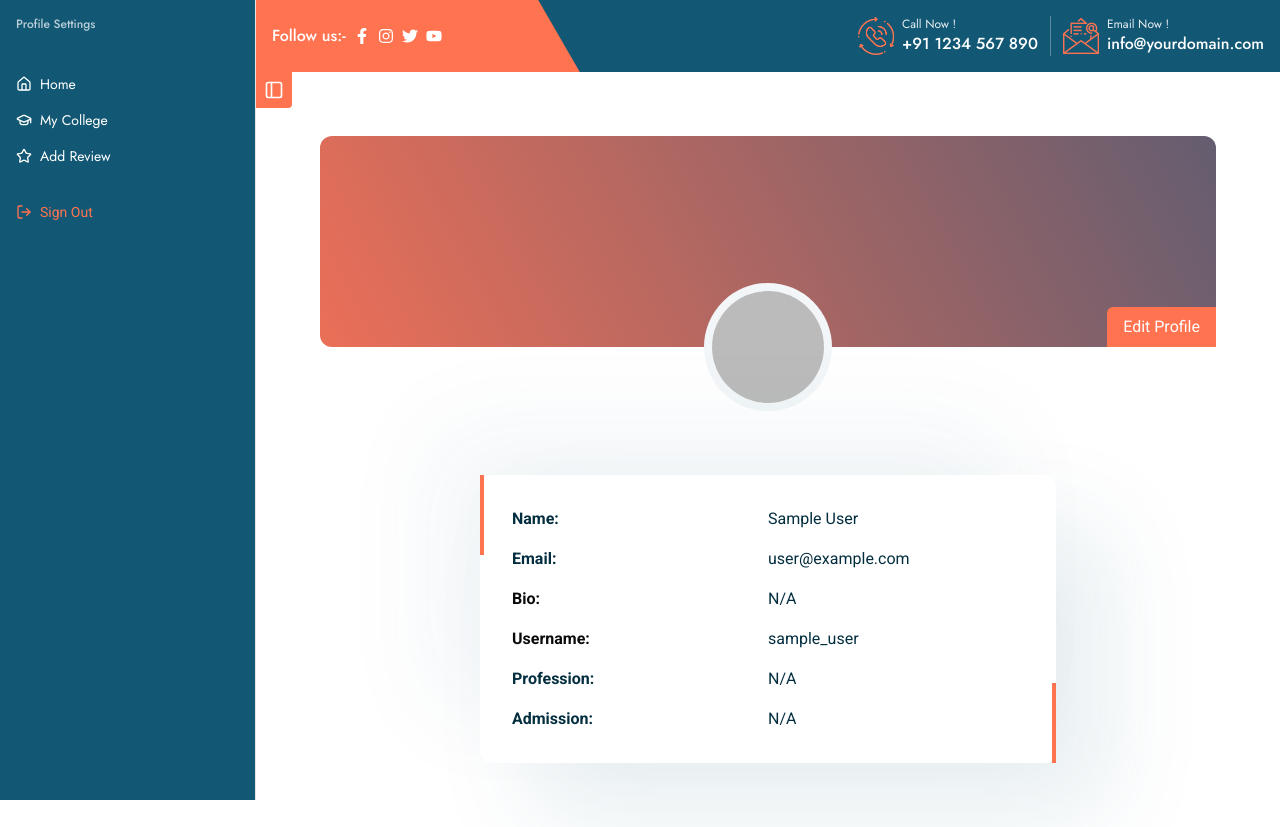
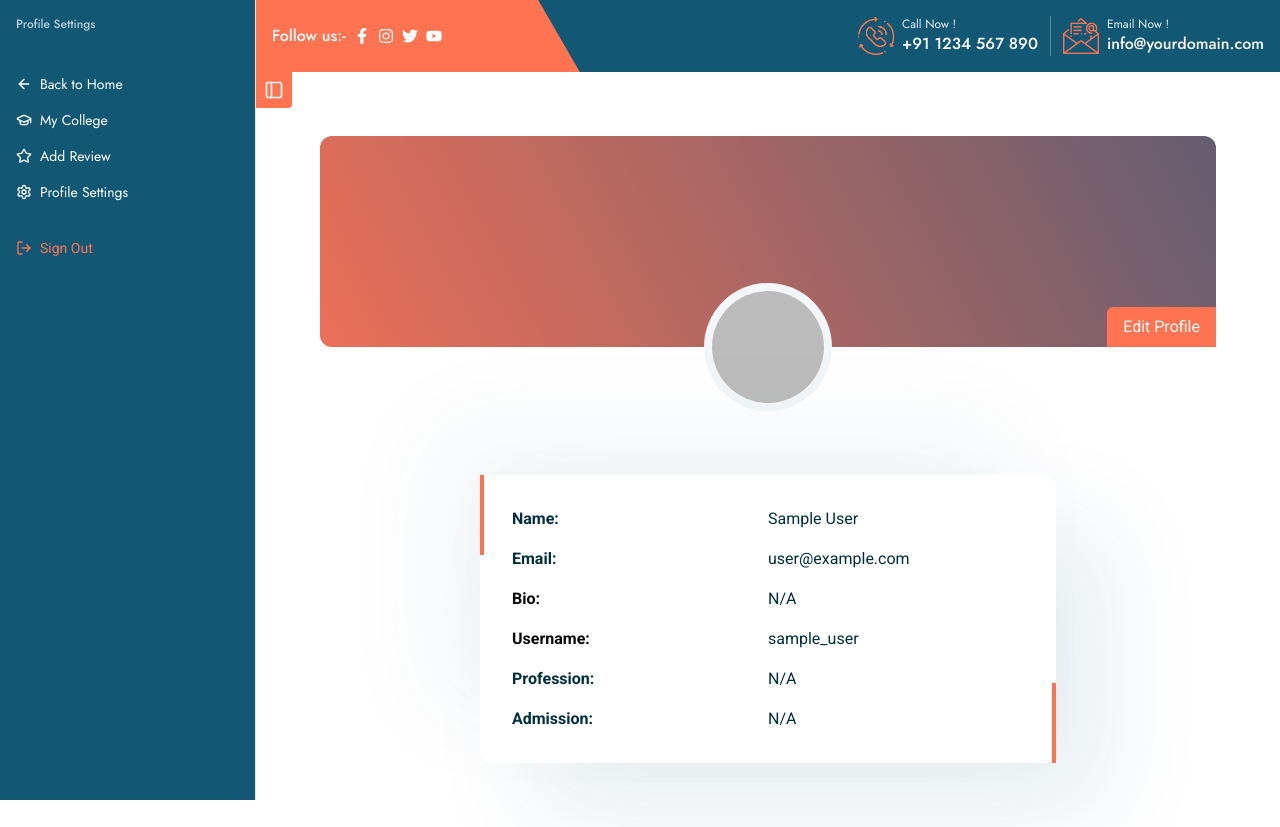
Before and after one commit to alamincoders/campus-connect, a React (Vite) app in the folder frontend/: page /profile in a window 1280 px wide. Built offline with nearby package versions, Linux system fonts and the light colour scheme; no server answers; sample sign-in values are in the browser's storage.

Commit message:
"Updated AppSidebar component: added new icons, modified menu items and removed commented out code"

```diff
--- a/frontend/src/components/ui/app-sidebar.jsx
+++ b/frontend/src/components/ui/app-sidebar.jsx
@@ -1,4 +1,10 @@
-import { GraduationCap, HomeIcon, LogOut, StarIcon } from "lucide-react";
+import {
+  ArrowLeft,
+  GraduationCap,
+  LogOut,
+  Settings,
+  StarIcon,
+} from "lucide-react";
 
 import {
   Sidebar,
@@ -17,9 +23,9 @@ import { Button } from "./button";
 // Menu items.
 const items = [
   {
-    title: "Home",
+    title: "Back to Home",
     url: "/",
-    icon: HomeIcon,
+    icon: ArrowLeft,
   },
   {
     title: "My College",
@@ -31,17 +37,11 @@ const items = [
     url: "/profile/add-review",
     icon: StarIcon,
   },
-  /*   {
-    title: "Account Information",
-    url: "/account",
-    icon: InfoIcon,
+  {
+    title: "Profile Settings",
+    url: "/profile",
+    icon: Settings,
   },
-
-  {
-    title: "Settings",
-    url: "#",
-    icon: Settings,
-  }, */
   {
     title: "Sign Out",
     icon: LogOut,
```
